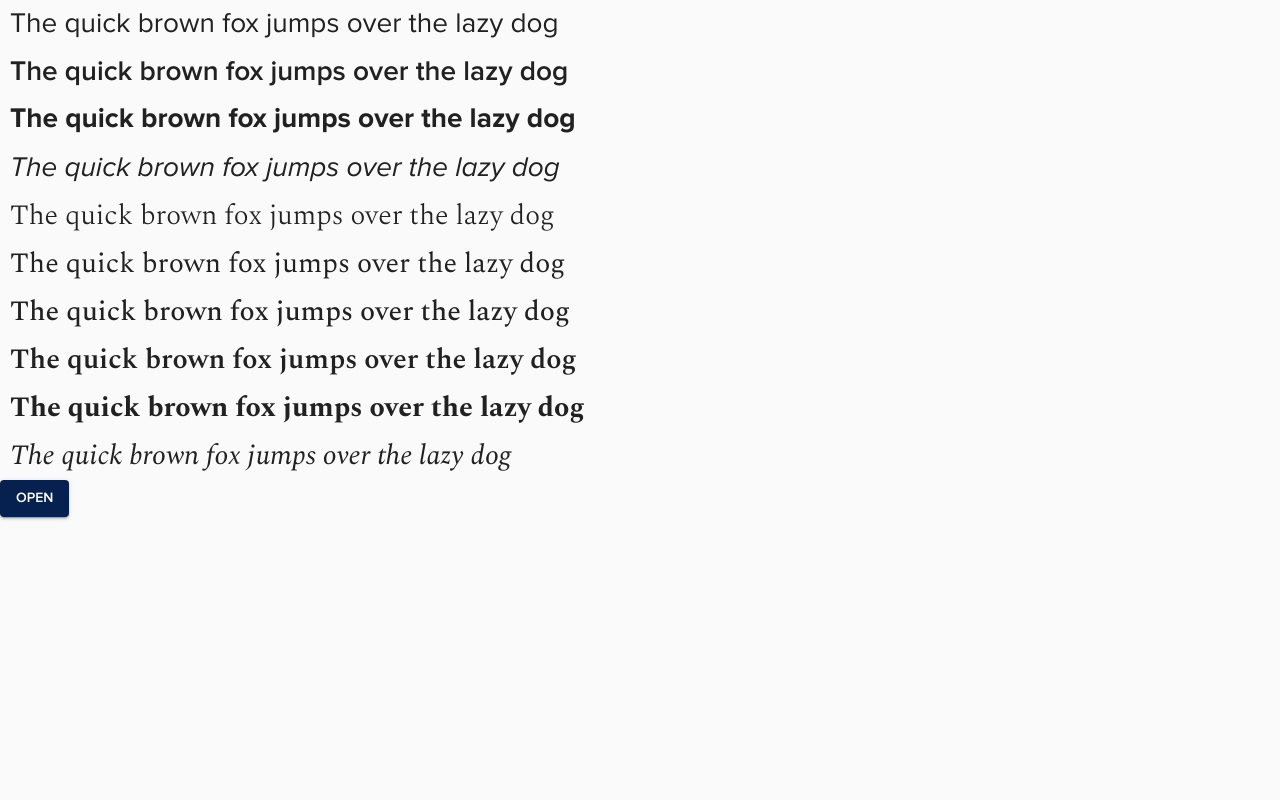
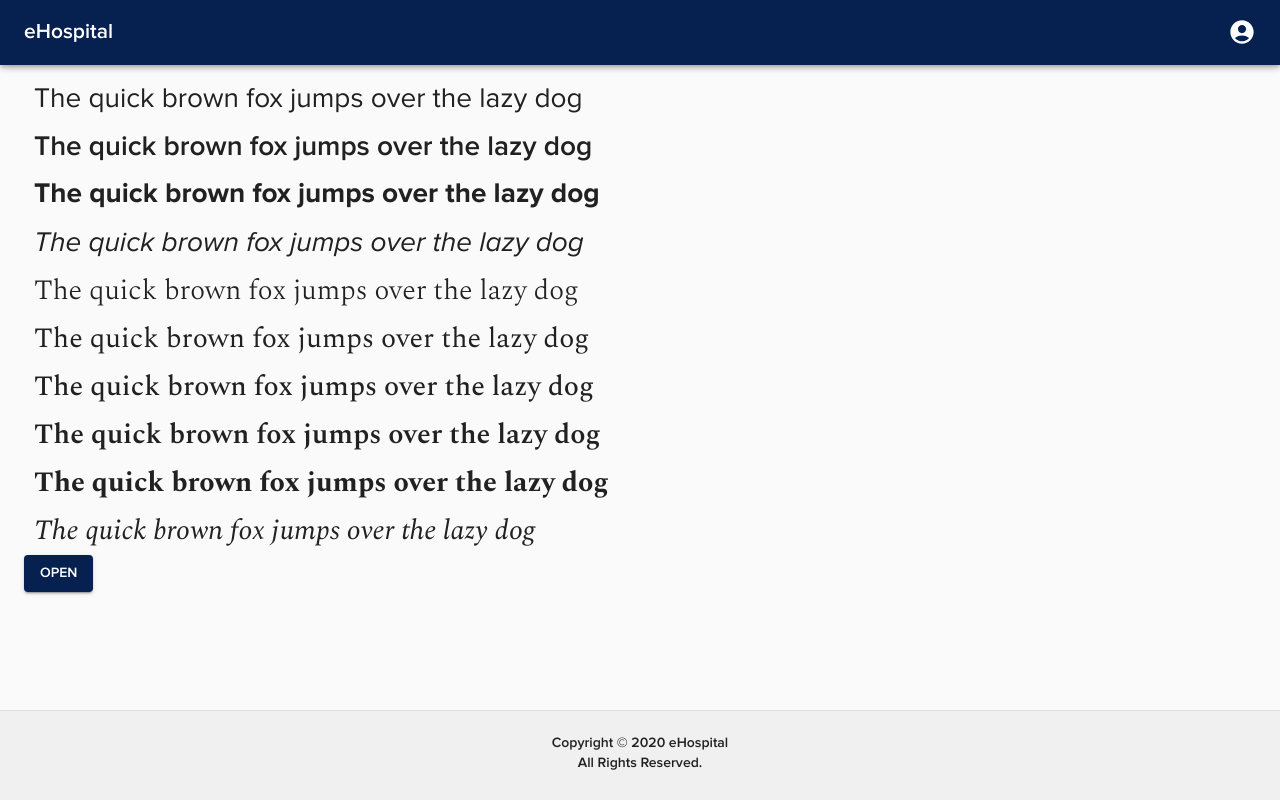
Before and after one commit to ShindeShubhamm/e-hospital-frontend, a React (Create React App) app: page / in a window 1280 px wide. Built offline with nearby package versions, Linux system fonts and the light colour scheme.

Commit message:
Created layout.

```diff
--- a/src/App.js
+++ b/src/App.js
@@ -1,10 +1,11 @@
 import React, { useState } from 'react';
 
-import { Button } from '@material-ui/core';
+import Button from '@material-ui/core/Button';
+import Container from '@material-ui/core/Container';
 
 import Backdrop from './components/common/Backdrop';
-import Loading from './components/common/Loading';
 import Snackbar from './components/common/Snackbar';
+import Layout from './components/Layout/Layout';
 
 import './styles/global.scss';
 
@@ -37,6 +38,8 @@ const App = () => {
   const sample = new Array(10).fill(0);
 
   return (
+    <Layout>
+      <Container>
         <div className="main-wrapper">
           {sample.map((_, i) => (
             <p className={`f${i + 1}`} key={i}>The quick brown fox jumps over the lazy dog</p>
@@ -50,6 +53,8 @@ const App = () => {
           <Backdrop open={backdrop} />
           <Button onClick={handleClick} variant="contained" color="primary">Open</Button>
         </div>
+      </Container>
+    </Layout>
   );
 };
 
--- /dev/null
+++ b/src/components/Layout/Footer.js
@@ -0,0 +1,21 @@
+import React from 'react';
+
+import Container from '@material-ui/core/Container';
+
+const Footer = () => {
+  return (
+    <div className="footer">
+      <div className="f-content">
+        <p className="f-text">
+          Copyright {' '}
+          <span className="f-copyright">
+            &copy;
+          </span> {new Date().getFullYear()} eHospital
+        </p>
+        <p className="f-text-secondary">All Rights Reserved.</p>
+      </div>
+    </div>
+  );
+};
+
+export default Footer;
--- /dev/null
+++ b/src/components/Layout/Header.js
@@ -0,0 +1,27 @@
+import React from 'react';
+
+import AppBar from '@material-ui/core/AppBar';
+import Container from '@material-ui/core/Container';
+import Toolbar from '@material-ui/core/Toolbar';
+import { MdAccountCircle } from 'react-icons/md';
+
+const Header = (props) => {
+  return (
+    <div className="header">
+      <AppBar>
+        <Container>
+          <Toolbar>
+            <div className="h-contents">
+              <div className="h-logo">
+                <h2>eHospital</h2>
+              </div>
+              <MdAccountCircle size={28} />
+            </div>
+          </Toolbar>
+        </Container>
+      </AppBar>
+    </div>
+  );
+};
+
+export default Header;
--- /dev/null
+++ b/src/components/Layout/Layout.js
@@ -0,0 +1,18 @@
+import React from 'react';
+
+import Footer from './Footer';
+import Header from './Header';
+
+const Layout = (props) => {
+  return (
+    <div className="layout">
+      <Header />
+      <div className="l-children">
+        {props.children}
+      </div>
+      <Footer />
+    </div>
+  );
+};
+
+export default Layout;
--- a/src/components/common/Backdrop.js
+++ b/src/components/common/Backdrop.js
@@ -6,7 +6,7 @@ import { makeStyles } from '@material-ui/core/styles';
 const useStyles = makeStyles((theme) => ({
   backdrop: {
     color: '#fff',
-    zIndex: 1000,
+    zIndex: 1399,
   },
 }));
 
--- /dev/null
+++ b/src/styles/base/_app.scss
@@ -0,0 +1,55 @@
+html {
+  margin: 0;
+}
+
+body {
+  margin: 0;
+  font-family: $default-font;
+}
+
+/* LAYOUT - Primary layout.
+========================================================================== */
+.layout {
+  position: relative;
+  min-height: 100vh;
+  .l-children {
+    padding: $navbar-padding 0 $footer-padding;
+  }
+  .header {
+    .MuiToolbar-root {
+      padding: 0;
+    }
+    .h-contents {
+      display: flex;
+      justify-content: space-between;
+      align-items: center;
+      width: 100%;
+      .h-logo {
+        cursor: pointer;
+      }
+    }
+  }
+  .footer {
+    position: absolute;
+    height: 90px;
+    background-color: #f0f0f0;
+    border-top: 1px solid #dfdfdf;
+    left: 0;
+    right: 0;
+    bottom: 0;
+    .f-content {
+      margin: 22px 0 0;
+      text-align: center;
+      display: block;
+      .f-text {
+        margin: 0;
+        .f-copyright {
+          font-weight: 700;
+        }
+      }
+      .f-text-secondary {
+        margin: 0;
+      }
+    }
+  }
+}
--- a/src/styles/base/_project.scss
+++ /dev/null
@@ -1,8 +0,0 @@
-html {
-  margin: 0;
-}
-
-body {
-  margin: 0;
-  font-family: $default-font;
-}
--- a/src/styles/base/_vars.scss
+++ b/src/styles/base/_vars.scss
@@ -1,3 +1,10 @@
+/* LAYOUT - Layout variables
+========================================================================== */
+$navbar-padding: 75px;
+$footer-padding: 100px;
+
+/* OTHER - Theme releated variables.
+========================================================================== */
 $border-radius: 8px;
 $box-shadow: 0 1px 0 0 rgba(0, 0, 0, 0.06), 0 2px 7px 0 rgba(0, 0, 0, 0.05);
 $mega-box-shadow: 0 1px 0 0 rgba(0, 0, 0, 0.06), 0 2px 15px 0 rgba(0, 0, 0, 0.5);
--- a/src/styles/global.scss
+++ b/src/styles/global.scss
@@ -2,7 +2,7 @@
 ========================================================================== */
 @import "base/_vars.scss";
 @import "base/_colors.scss";
-@import "base/_project.scss";
+@import "base/_app.scss";
 @import "base/_test.scss"; // To be removed
 
 /* FONTS - Fonts file.
```
Also changed, not shown: .eslintrc.js. Lines whose indentation alone changed are shown as unchanged.
